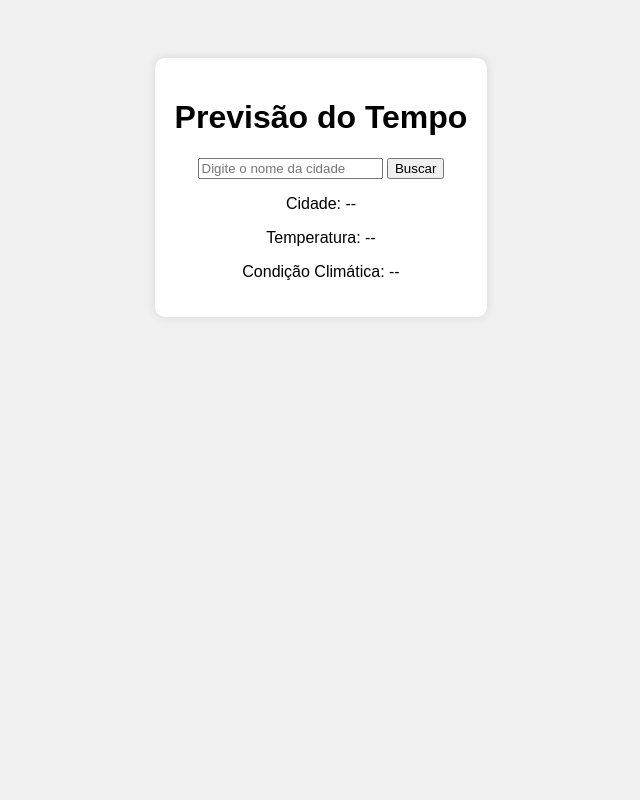
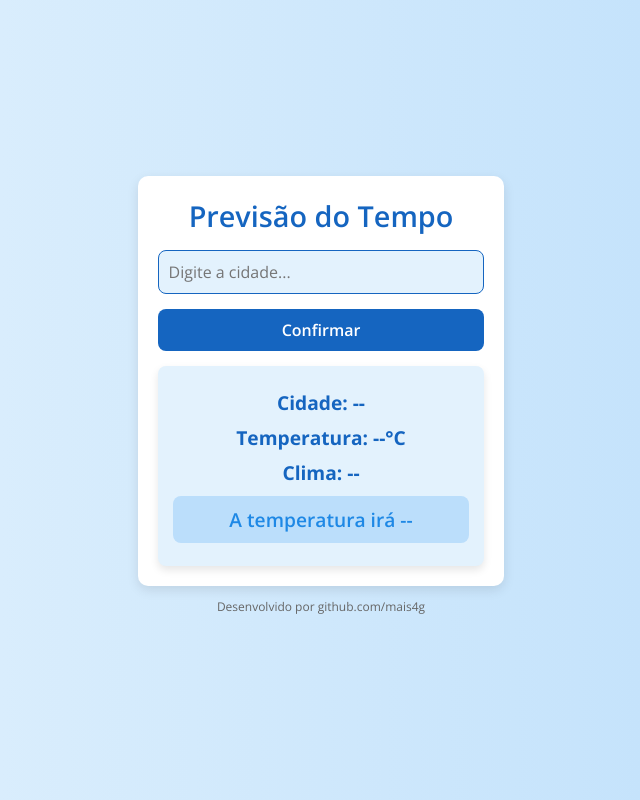
Before and after one commit to mais4g/weather-app, a website: page index.html in a window 1280 px wide. Shown: the whole page, without its empty margins (319-959 px from the left). Drawn offline with nearby package versions, Linux system fonts and the light colour scheme.

Commit message:
função para previsão dos próximos dias com timeflow inserida

```diff
--- a/app.js
+++ b/app.js
@@ -1,32 +1,83 @@
 const apiKey = 'cf4e9df67e3b26331fa5247d368360ca';
+// Exemplo de dados históricos com uma quantidade maior de dias e temperaturas para melhorar a previsão
+const dadosHistoricos = [18, 19, 20, 21, 22, 21, 23, 24, 26, 25, 27, 28, 27, 29, 30, 31, 30, 32, 33, 31];
+const dias = dadosHistoricos.map((_, i) => i + 1); // Array de dias correspondentes
 
-function getWeather(){
-const city = document.getElementById('cityInput').value;
+// Função para prever tendência de temperatura com mais dados históricos
+async function getWeather() {
+    const city = document.getElementById('cityInput').value.trim();
+    if (!city) {
+        alert("Por favor, insira uma cidade.");
+        return;
+    }
+
+    document.getElementById('confirmButton').innerText = "Carregando...";
+    document.getElementById('confirmButton').disabled = true;
+
     const apiUrl = `https://api.openweathermap.org/data/2.5/weather?q=${city}&appid=${apiKey}&units=metric&lang=pt`;
 
-fetch(apiUrl)
-  .then(response => response.json())
-  .then(data => {
+    try {
+        const response = await fetch(apiUrl);
+        const data = await response.json(); // 'data' é definido aqui
+
         if (data.main) {
-      const temp = data.main.temp;  // Temperatura
-      const weather = data.weather[0].description;  // Condição climática
+            const temp = data.main.temp;
+            const weather = data.weather[0].description;
 
-      // Atualizar a interface com os dados
             document.getElementById('city').innerText = `Cidade: ${city}`;
             document.getElementById('temp').innerText = `Temperatura: ${temp}°C`;
             document.getElementById('weather').innerText = `Clima: ${weather}`;
+
+            const tendencia = await preverTendencia(dias, dadosHistoricos, dias.length + 1);
+            document.getElementById('tendencia').innerText = `A temperatura irá: ${tendencia > temp ? 'aumentar nos próximos dias' : 'cair nos próximos dias'}`;
+
+            document.querySelector('.weather-info').classList.add('show');
         } else {
             document.getElementById('city').innerText = `Cidade não encontrada`;
             document.getElementById('temp').innerText = `Temperatura: --`;
             document.getElementById('weather').innerText = `Clima: --`;
+            document.getElementById('tendencia').innerText = `A temperatura irá: --`;
             console.error('Dados não encontrados ou chave de API inválida.');
         }
-  })
-  .catch(error => console.error('Erro ao obter dados: ', error));
+    } catch (error) {
+        console.error('Erro ao obter dados: ', error);
+        alert("Erro ao obter os dados do clima. Tente novamente mais tarde.");
+    } finally {
+        document.getElementById('confirmButton').innerText = "Confirmar";
+        document.getElementById('confirmButton').disabled = false;
+    }
 }
 
-cityInput.addEventListener("keypress", function(event){
-    if (event.key === "Enter"){
+
+
+async function treinarModelo(dadosX, dadosY) {
+    tf.setBackend('cpu');
+
+    const model = tf.sequential();
+    model.add(tf.layers.dense({ units: 1, inputShape: [1] }));
+    model.compile({ optimizer: 'sgd', loss: 'meanSquaredError' });
+
+    const xs = tf.tensor2d(dadosX, [dadosX.length, 1]);
+    const ys = tf.tensor2d(dadosY, [dadosY.length, 1]);
+
+    await model.fit(xs, ys, { epochs: 200 });
+    return model;
+}
+
+async function preverTendencia(dias, temperaturas, proximoDia) {
+    try {
+        const model = await treinarModelo(dias, temperaturas);
+        const previsao = model.predict(tf.tensor2d([proximoDia], [1, 1]));
+        return previsao.dataSync()[0];
+    } catch (error) {
+        console.error("Erro ao prever tendência de temperatura:", error);
+        return null;
+    }
+}
+
+document.getElementById("confirmButton").addEventListener("click", getWeather);
+document.getElementById("cityInput").addEventListener("keypress", function(event) {
+    if (event.key === "Enter") {
         getWeather();
     }
 });
--- a/index.html
+++ b/index.html
@@ -1,22 +1,30 @@
 <!DOCTYPE html>
-<html lang="pt">
+<html lang="pt-BR">
 <head>
   <meta charset="UTF-8">
   <meta name="viewport" content="width=device-width, initial-scale=1.0">
   <title>Previsão do Tempo</title>
-  <link rel="stylesheet" href="style.css">
+  <link rel="stylesheet" href="styles.css">
+  <link rel="preconnect" href="https://fonts.googleapis.com">
+  <link rel="preconnect" href="https://fonts.gstatic.com" crossorigin>
+  <link href="https://fonts.googleapis.com/css2?family=Open+Sans:wght@300;400;600;700;800&display=swap" rel="stylesheet">
+  <script src="https://cdn.jsdelivr.net/npm/@tensorflow/tfjs"></script>
 </head>
 <body>
   <div class="weather-container">
     <h1>Previsão do Tempo</h1>
-    <input type="text" id="cityInput" placeholder="Digite o nome da cidade">
-    <button onclick="getWeather()">Buscar</button>
-
-    <p id="city">Cidade: --</p>
-    <p id="temp">Temperatura: --</p>
-    <p id="weather">Condição Climática: --</p>
+    <input type="text" id="cityInput" placeholder="Digite a cidade..." autofocus>
+    <button id="confirmButton">Confirmar</button>
+    <div class="weather-info">
+      <p id="city">Cidade: --</p>
+      <p id="temp">Temperatura: --°C</p>
+      <p id="weather">Clima: --</p>
+      <p id="tendencia">A temperatura irá --</p>
+    </div>
   </div>
-
+  <footer class="footer">
+    <small>Desenvolvido por github.com/mais4g</small>
+  </footer>
   <script src="app.js"></script>
 </body>
 </html>
--- a/style.css
+++ /dev/null
@@ -1,14 +0,0 @@
-body {
-    font-family: Arial, sans-serif;
-    text-align: center;
-    background-color: #f0f0f0;
-  }
-
-  .weather-container {
-    background-color: #fff;
-    border-radius: 10px;
-    padding: 20px;
-    box-shadow: 0px 0px 10px rgba(0, 0, 0, 0.1);
-    display: inline-block;
-    margin-top: 50px;
-  }
--- /dev/null
+++ b/styles.css
@@ -0,0 +1,127 @@
+/* Estilos básicos */
+* {
+  box-sizing: border-box;
+  margin: 0;
+  padding: 0;
+  font-family: 'Open Sans', sans-serif; /* Fonte definida como Open Sans */
+}
+
+body {
+  background: linear-gradient(to right, #e3f2fd, #bbdefb);
+  display: flex;
+  flex-direction: column;
+  align-items: center;
+  justify-content: center;
+  min-height: 100vh;
+  color: #333;
+  margin: 0;
+}
+
+.weather-container {
+  background-color: #ffffff;
+  border-radius: 10px;
+  padding: 20px;
+  max-width: 400px;
+  box-shadow: 0 4px 12px rgba(0, 0, 0, 0.1);
+  text-align: center;
+  animation: fadeIn 0.5s ease;
+}
+
+h1 {
+  font-size: 1.8rem;
+  color: #1565c0;
+  margin-bottom: 15px;
+  font-weight: 600;
+}
+
+/* Estilo do campo de entrada */
+input[type="text"] {
+  width: 100%;
+  padding: 10px;
+  border: 1px solid #90caf9;
+  border-radius: 8px;
+  margin-bottom: 15px;
+  font-size: 1rem;
+  color: #333;
+  background-color: #e3f2fd;
+}
+
+input[type="text"]:focus {
+  border-color: #1565c0;
+  outline: none;
+}
+
+/* Botão de confirmação */
+button {
+  width: 100%;
+  padding: 10px;
+  font-size: 1rem;
+  font-weight: 600; /* Negrito para o botão */
+  color: #ffffff;
+  background-color: #1565c0;
+  border: none;
+  border-radius: 8px;
+  cursor: pointer;
+  transition: background-color 0.3s;
+}
+
+button:hover {
+  background-color: #0d47a1;
+}
+
+.weather-info {
+  background-color: #e3f2fd;
+  border-radius: 8px;
+  padding: 15px;
+  margin-top: 15px;
+  box-shadow: 0 4px 8px rgba(0, 0, 0, 0.1);
+  animation: slideIn 0.5s ease;
+}
+
+/* Estilos para Cidade, Temperatura e Clima */
+.weather-info p {
+  font-size: 1.2rem; /* Tamanho de fonte uniforme */
+  color: #1565c0; /* Cor azul para destacar */
+  font-weight: 700; /* Negrito para uniformidade */
+  margin: 8px 0;
+}
+
+#tendencia {
+  margin-top: 10px;
+  padding: 10px;
+  border-radius: 8px;
+  font-weight: 600;
+  background-color: #bbdefb;
+  color: #1e88e5;
+}
+
+.footer {
+  text-align: center;
+  padding: 10px;
+  font-size: 0.9rem;
+  color: #666;
+}
+
+/* Animação de entrada */
+@keyframes fadeIn {
+  from {
+    opacity: 0;
+    transform: translateY(-20px);
+  }
+  to {
+    opacity: 1;
+    transform: translateY(0);
+  }
+}
+
+/* Animação de slide para as informações do clima */
+@keyframes slideIn {
+  from {
+    opacity: 0;
+    transform: translateX(-20px);
+  }
+  to {
+    opacity: 1;
+    transform: translateX(0);
+  }
+}
```
Also changed, not shown: package.json (added, +7 -0 lines), 2 other files. Lines whose indentation alone changed are shown as unchanged.
